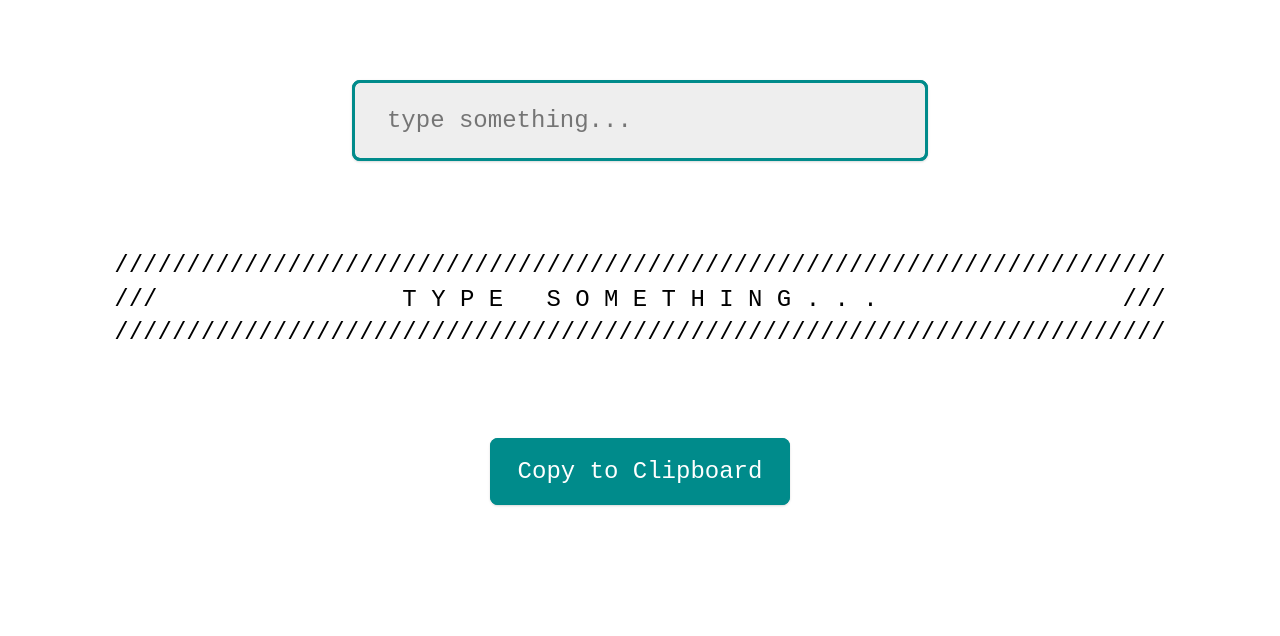
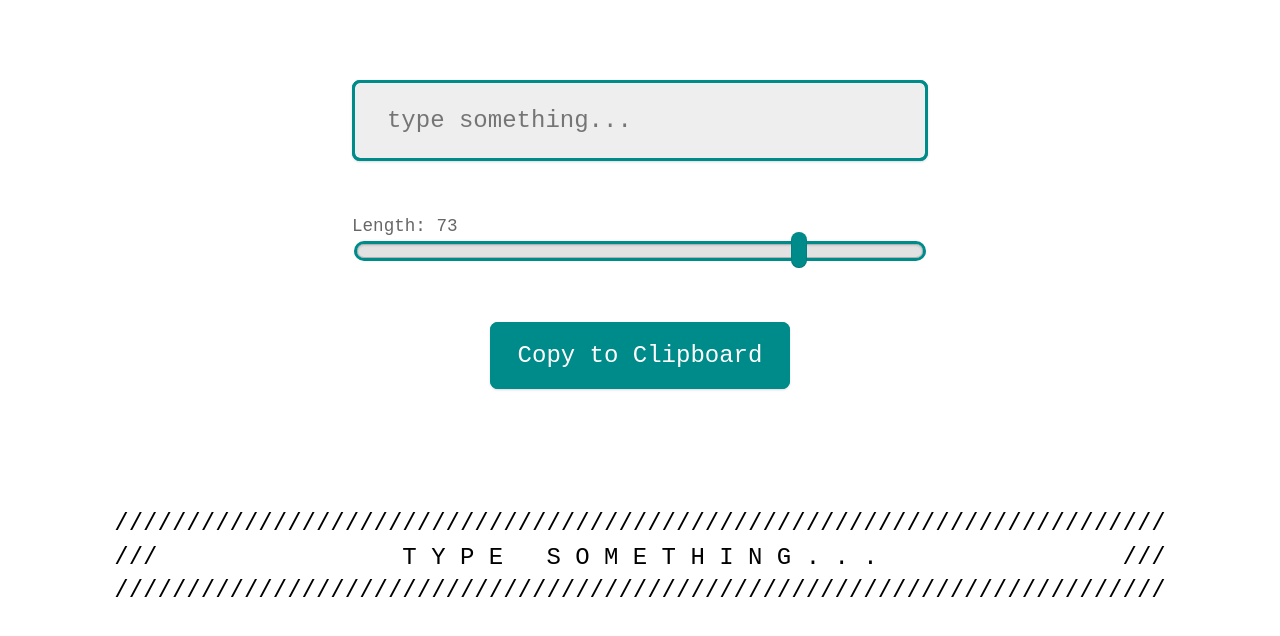
Before and after one commit to nitasn/nitasn.github.io, a plain HTML site: page h1-comments/index.html in a window 1280 px wide. Drawn offline with nearby package versions, Linux system fonts and the light colour scheme.

Commit message:
made slider

```diff
--- a/h1-comments/h1-comment.mjs
+++ b/h1-comments/h1-comment.mjs
@@ -11,9 +11,8 @@ export function borderify(text, { char = "/", lineLength = 73 } = {}) {
   if (lineLength % 2 != 1) throw Error("lineLength must be an odd number");
   if (char.length !== 1) throw Error("`char` param has to be a single char");
 
-  const horizontalBorder = Array(lineLength).fill(char).join("");
-
-  const verticalBorder = Array(3).fill(char).join("");
+  const horizontalBorder = char.repeat(lineLength);
+  const verticalBorder = char.repeat(3);
   const preText = verticalBorder + " ";
   const postText = " " + verticalBorder;
 
--- a/h1-comments/index.html
+++ b/h1-comments/index.html
@@ -5,28 +5,36 @@
     <meta http-equiv="X-UA-Compatible" content="IE=edge" />
     <meta name="viewport" content="width=device-width, initial-scale=1.0" />
 
-    <link rel="stylesheet" href="style.css"/>
-    <link rel="stylesheet" href="toast.css"/>
+    <link rel="stylesheet" href="style.css" />
+    <link rel="stylesheet" href="toast.css" />
+    <link rel="stylesheet" href="slider.css" />
 
     <script defer type="module" src="h1-comment.mjs"></script>
     <script defer type="module" src="utils.mjs"></script>
     <script defer type="module" src="script.mjs"></script>
 
+    <script src="https://ajax.googleapis.com/ajax/libs/jquery/1.9.1/jquery.min.js"></script>
+    <script src="https://ajax.googleapis.com/ajax/libs/jqueryui/1.10.2/jquery-ui.min.js"></script>
+
     <title>h1 comments</title>
   </head>
   <body>
-      <form class="main">
+    <form class="main">
+      <div class="inputs">
         <input type="text" placeholder="type something..." />
-        <pre class="output"></pre>
-        <button type="submit" class="btn-copy">Copy to Clipboard</button>
-      </form>
+      </div>
+      <div class="controls">
+        <label class="range">
+          <span>Length: 73</span>
+          <input type="range" min="43" max="81" value="73" step="2" />
+        </label>
+      </div>
+      <button type="submit" class="btn-copy">Copy to Clipboard</button>
+      <pre class="output"></pre>
+    </form>
 
-      <!-- TODOs
+    <!-- TODOs
       1. UI for "/" or "#" or ";"
       2. Toast at bottom saying "Copied!" -->
-
-      <!-- <div class="toast">
-        zot hodaa
-      </div> -->
   </body>
 </html>
--- a/h1-comments/script.mjs
+++ b/h1-comments/script.mjs
@@ -4,6 +4,8 @@ import toast from "./toast.mjs";
 const mainInput = document.querySelector(".main input");
 const mainOutput = document.querySelector(".main .output");
 const mainForm = document.querySelector("form.main");
+const range = document.querySelector("input[type='range']");
+const rangeSpan = document.querySelector(".range span");
 const mainBtn = document.querySelector('.main button[type="submit"]');
 
 function getInput() {
@@ -11,16 +13,22 @@ function getInput() {
 }
 
 function updateOutput() {
-  mainOutput.innerText = borderify(getInput()).toUpperCase();
+  const options = { char: "/", lineLength: range.value };
+  mainOutput.innerText = borderify(getInput(), options).toUpperCase();
 }
 
 mainForm.addEventListener("submit", (e) => {
   e.preventDefault();
-  // Promise.reject({ message: "Test Error" })
-  navigator.clipboard.writeText(mainOutput.innerText)
+  navigator.clipboard
+    .writeText(mainOutput.innerText)
     .then(() => toast("Copied :)"))
     .catch((err) => toast("Couldn't Copy :(", err?.message));
 });
 
+range.addEventListener("input", () => {
+  updateOutput();
+  rangeSpan.innerText = `Length: ${range.value}`;
+});
+
 mainInput.addEventListener("input", updateOutput);
 updateOutput();
--- /dev/null
+++ b/h1-comments/slider.css
@@ -0,0 +1,54 @@
+input[type="range"] {
+  margin: 0;
+  -webkit-appearance: none;
+  appearance: none;
+  outline: none;
+
+  width: calc(40ch - 10px);
+  margin-inline: auto;
+  display: block;
+  font-size: 1.5rem;
+}
+
+input[type="range"]::-webkit-slider-runnable-track {
+  position: relative;
+  height: 13.5px;
+  border: 1px solid #b2b2b2;
+  border-radius: 0.5rem;
+  background-color: #e2e2e2;
+  box-shadow: inset 0 1px 2px 0 rgba(0, 0, 0, 0.1);
+  outline: 3px solid darkcyan;
+}
+
+input[type="range"]::-webkit-slider-thumb {
+  position: relative;
+  top: -13px;
+  width: 16px;
+  height: 36px;
+  border: 1px solid #999;
+  -webkit-appearance: none;
+  background-color: darkcyan;
+  box-shadow: inset 0 -1px 2px 0 rgba(0, 0, 0, 0.25);
+  border-radius: 100vmax;
+  cursor: pointer;
+  border: 0;
+  transition: all 300ms;
+  outline: 2px solid darkcyan;
+  outline-offset: -3px;
+}
+
+input[type="range"]:focus::-webkit-slider-thumb {
+  outline-offset: -1px;
+  outline: 2px solid rgb(5, 77, 77);
+  outline: 2px solid rgb(61, 150, 150);
+}
+
+label span {
+  font-size: 1.1rem;
+  line-height: 2;
+  color: #676767;
+}
+
+label:has(:active) span {
+  color: rgb(5, 77, 77);
+}
--- a/h1-comments/style.css
+++ b/h1-comments/style.css
@@ -1,6 +1,6 @@
 html * {
   padding: 0;
-  font-size: 2rem;
+  margin: 0;
   font-family: monospace;
 }
 
@@ -23,17 +23,15 @@ body {
   padding: 5rem;
 }
 
-.main {
-  display: flex;
-  flex-direction: column;
-  gap: 4rem;
+.inputs, .controls {
+  margin-bottom: 3rem;
 }
 
-.main input {
+input[type="text"] {
   padding: 1.5rem 2rem;
-  min-width: 40ch;
-  align-self: center;
-  /* text-align: center; */
+  width: 40ch;
+  margin-inline: auto;
+  display: block;
   border-radius: 0.5rem;
 
   font-size: 1.5rem;
@@ -48,16 +46,20 @@ body {
   box-shadow: rgba(0, 0, 0, 0.1) 0px 1px 3px 0px, rgba(0, 0, 0, 0.06) 0px 1px 2px 0px;
 }
 
-.main input:focus {
+input[type="text"]:focus {
   outline-offset: 3px;
 }
 
-.main .output {
+.output {
   font-size: 1.5rem;
   line-height: 1.4;
+  position: absolute;
+  bottom: 12rem;
+  right: 50%;
+  translate: 50% 0;
 }
 
-.main .btn-copy {
+.btn-copy {
   align-self: center;
   padding: 1.25rem 1.75rem;
   font-size: 1.5rem;
@@ -75,13 +77,17 @@ body {
   transition: outline-color 50ms, background-color 50ms, outline-offset 300ms;
 
   box-shadow: rgba(0, 0, 0, 0.1) 0px 1px 3px 0px, rgba(0, 0, 0, 0.06) 0px 1px 2px 0px;
+
+  display: block;
+  margin-inline: auto;
+  margin-top: 4rem;
 }
 
-.main .btn-copy:focus {
+.btn-copy:focus {
   outline-offset: 3px;
 }
 
-.main .btn-copy:active {
+.btn-copy:active {
   --_color: hsl(180, 100%, 30%);
   outline-color: var(--_color);
   background-color: var(--_color);
```
